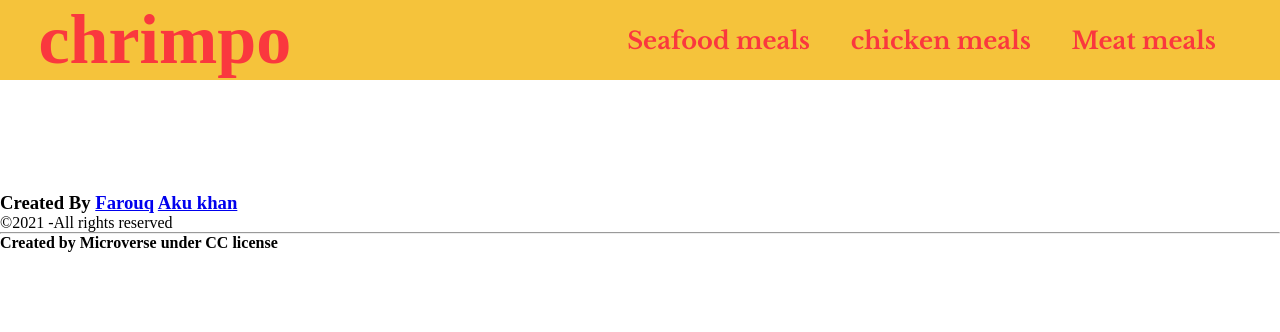
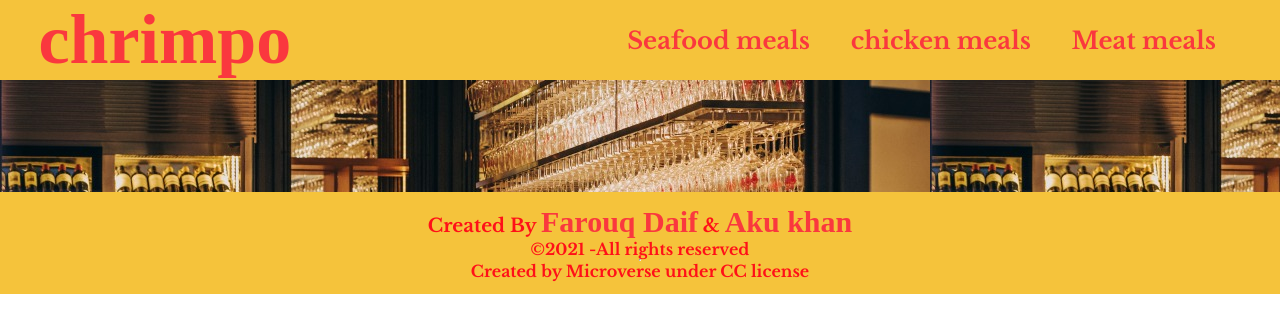
Before and after one commit to farouqdaif1/CapstoneJS, a website built with webpack: page src/index.html in a window 1280 px wide. Built offline with nearby package versions, Linux system fonts and the light colour scheme; no server answers; files whose address does not match are found by name; a web font is replaced by a local one.

Commit message:
Complete styling

```diff
--- a/src/index.html
+++ b/src/index.html
@@ -35,7 +35,8 @@
     <footer>
         <h3>
             <span>Created By</span>
-            <a href="https://github.com/farouqdaif1"> Farouq</a>
+            <a href="https://github.com/farouqdaif1">Farouq Daif</a>
+            &amp;
             <a href="https://github.com/aakbarkhan">Aku khan</a>
         </h3>
         <span>©2021 -All rights reserved</span>
--- a/src/style.css
+++ b/src/style.css
@@ -47,7 +47,7 @@ main {
   margin-top: 5%;
   padding: 5%;
   /* background-color: #ff1018; */
-  background-image: url("./src/Ginett-4.jpg");
+  background-image: url("/src/Ginett-4.jpg");
 }
 .meals {
   list-style: none;
@@ -57,13 +57,14 @@ main {
 }
 .meals li {
   width: 300px;
-  height: 350px;
+  height: 425px;
   background-color: #f5c33b;
   display: flex;
   flex-direction: column;
   justify-content: center;
   align-items: center;
   margin-bottom: 30px;
+  margin-left: 30px;
   border-radius: 7.5%;
   -webkit-border-radius: 7.5%;
   -moz-border-radius: 7.5%;
@@ -75,6 +76,14 @@ main {
   flex-direction: column;
   justify-content: center;
   align-items: center;
+}
+.meals figure figcaption {
+  padding: 5%;
+  text-align: center;
+  font-family: "Libre Baskerville", serif;
+  font-size: 24px;
+  font-weight: 600;
+  color: #ff1018;
 }
 .meals #buttons {
   width: 250px;
@@ -110,3 +119,23 @@ main {
   -ms-border-radius: 8%;
   -o-border-radius: 8%;
 }
+footer {
+  width: 100%;
+  display: flex;
+  flex-direction: column;
+  padding: 1%;
+  justify-content: center;
+  align-items: center;
+  background-color: #f5c33b;
+  font-family: "Libre Baskerville", serif;
+  color: #ff1018;
+
+  font-weight: 900;
+}
+footer h3 a {
+  text-decoration: none;
+  font-family: "Mr De Haviland", "cursive";
+  font-size: 30px;
+  color: #fa383e;
+  font-weight: 900;
+}
```
